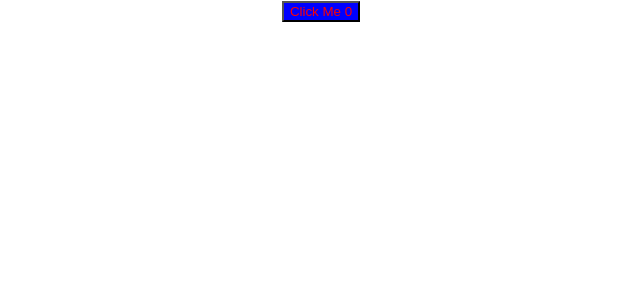
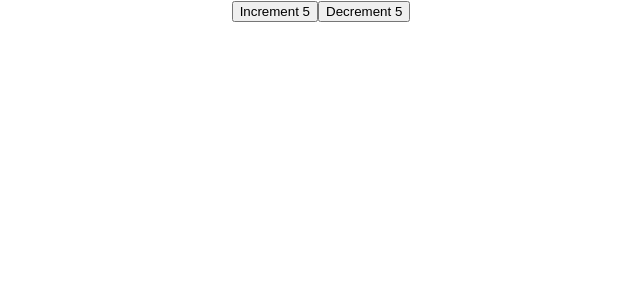
Before and after one commit to hasnat-shohag/Learnathon_2.0_at_Vivasoft, a React (Create React App) app in the folder my-app/: page / in a window 1280 px wide. Shown: the top 300 px of the page, without its empty margins (319-959 px from the left). Built offline with nearby package versions, Linux system fonts and the light colour scheme.

Commit message:
button counter

```diff
--- a/my-app/src/App.tsx
+++ b/my-app/src/App.tsx
@@ -1,9 +1,12 @@
+import { count } from "console";
 import "./App.css";
 import Button from "./button";
 
 function App() {
   return <div className="App">
-    <Button size = '20px'/>
+    <Button content = 'Increment'/>
+
+    <Button content = 'Decrement'/>
   </div>;
 }
 
--- a/my-app/src/button/button.tsx
+++ b/my-app/src/button/button.tsx
@@ -1,15 +1,42 @@
-import './button.css';
+import { useState } from "react";
+import "./button.css";
 
-interface ButtonPropsTypes{
-    size: string;
+interface ButtonPropsTypes {
+    content: string;
 }
-// function btn(){
-//     console.log("CLicked");
-//     ++count;
+
+const Button = (props: ButtonPropsTypes) => {
+    let [count, setCount] = useState<number>(5);
+    const { content } = props;
+
+    return (
+        <button
+            onClick={() => {
+                content === "Increment"
+                    ? setCount(count + 1)
+                    : setCount(count - 1);
+            }}
+        >
+            {content} {count}
+        </button>
+    );
+    // <button className= '_style' onClick={(content === 'Increment' ? Increment : Decrement)}>{content} {count} </button>
+
+    //! How two buttons share same 'count' variable value (not forming closer for a specific variable)
+};
+// const Button = (props: ButtonPropsTypes)=>{
+//     const [count, setCount] = useState<number>(5);
+//     const {content} = props;
+
+//     const Increment =  () => {
+//         setCount(count+1);
+//     }
+//     const Decrement =  () => {
+//         (count-1 >= 0 ? setCount(count-1): alert("Negative Count Not allowed"));
+//     }
+
+//     return <button className= '_style' onClick={(content === 'Increment' ? Increment : Decrement)}>{content} {count} </button>
+
+//     //! How two buttons share same variable value (not forming closer for a specific variable)
 // }
-let count = 0;
-const Button = (props: ButtonPropsTypes)=>{
-    const {size} = props;
-    return <button className= '_style' >Click Me {count}</button>
-}
 export default Button;
```
